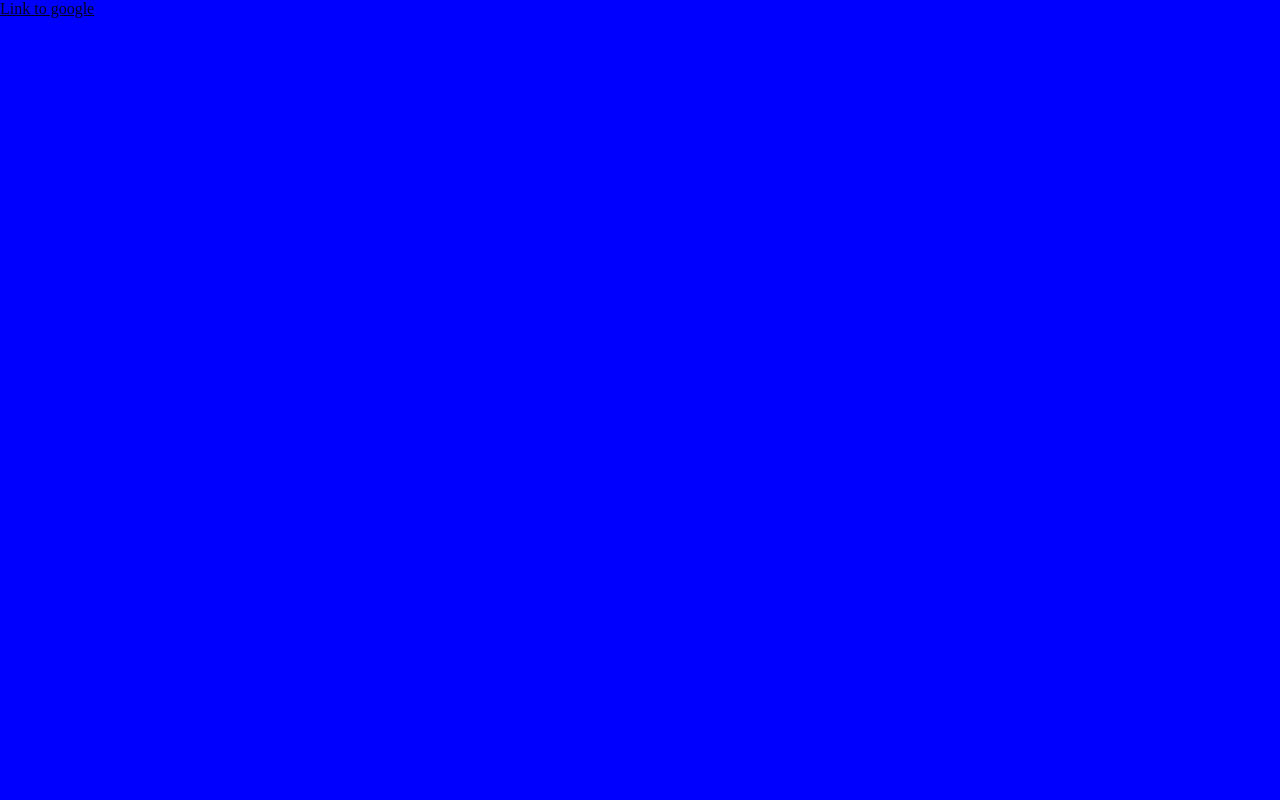
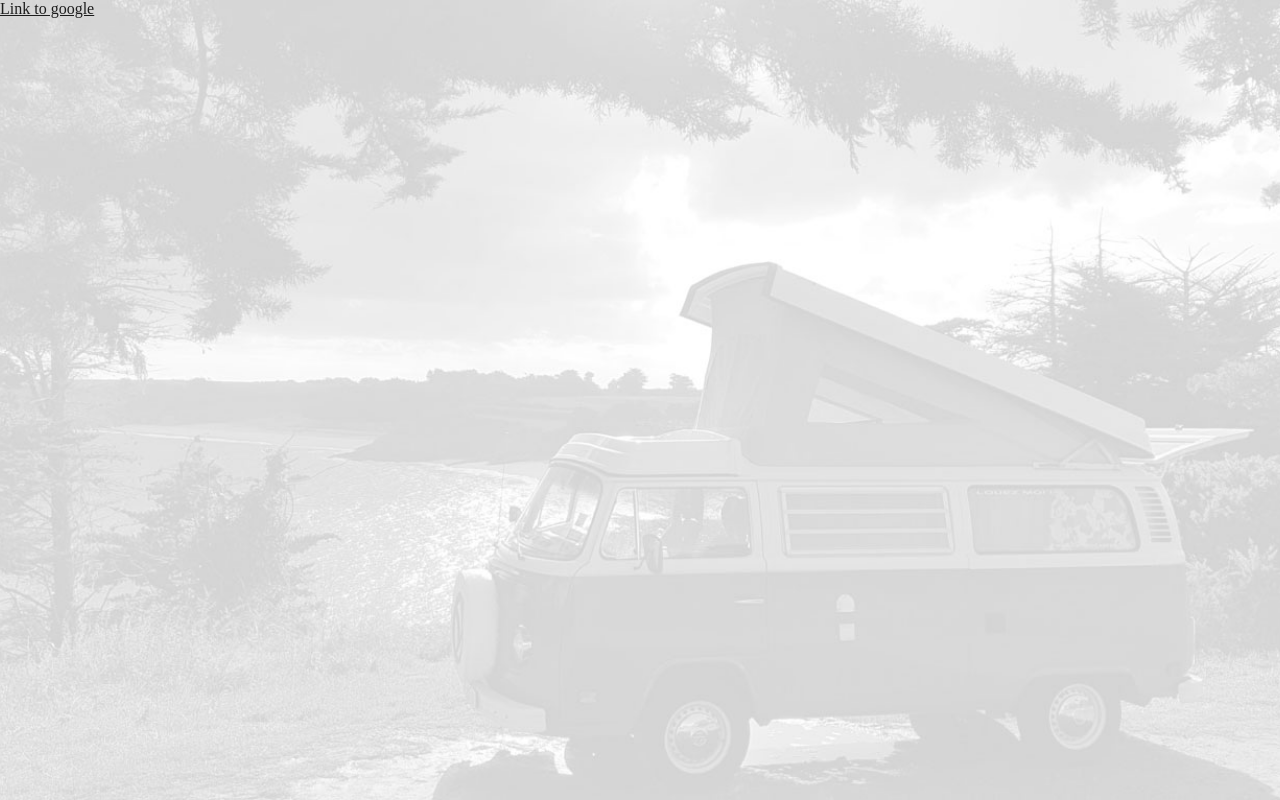
Before and after one commit to lukasproust/react-graphql-firebase-start-kit, a React app: page / in a window 1280 px wide. Built offline with nearby package versions, Linux system fonts and the light colour scheme.

Commit message:
Add url-loader for images (simple congif for now)

```diff
--- a/package.json
+++ b/package.json
@@ -36,6 +36,7 @@
     "eslint-plugin-jsx-a11y": "^6.0.2",
     "eslint-plugin-prettier": "^2.6.0",
     "eslint-plugin-react": "^7.4.0",
+    "file-loader": "^1.1.11",
     "html-loader": "^0.5.5",
     "html-webpack-plugin": "^3.1.0",
     "identity-obj-proxy": "^3.0.0",
@@ -46,6 +47,7 @@
     "style-loader": "^0.20.3",
     "stylelint": "^9.2.0",
     "stylelint-webpack-plugin": "^0.10.4",
+    "url-loader": "^1.0.1",
     "webpack": "^4.3.0",
     "webpack-cli": "^2.0.13",
     "webpack-dev-server": "^3.1.1"
--- a/src/components/Login/index.js
+++ b/src/components/Login/index.js
@@ -1,10 +1,12 @@
 import React from 'react';
 import Link from '../Link';
 
+import background from '../../shared/images/background.jpg';
 import styles from './styles.css';
 
 const Login = () => (
-  <div className={styles.background}>
+  <div className={styles.background} style={{ backgroundImage: background }}>
+    {console.log(background)}
     <Link page={'http://google.fr'}>{'Link to google'}</Link>
   </div>
 );
--- a/src/components/Login/styles.css
+++ b/src/components/Login/styles.css
@@ -1,4 +1,5 @@
 .background {
   height: 100%;
-  background-color: blue;
+  background: url('../../shared/images/background.jpg') center top no-repeat;
+  background-size: cover;
 }
--- a/webpack.config.js
+++ b/webpack.config.js
@@ -33,6 +33,17 @@ module.exports = {
           'css-loader?modules&importLoaders=1&localIdentName=[path]___[name]__[local]___[hash:base64:5]',
         ],
       },
+      {
+        test: /\.(png|jpg|gif)$/,
+        use: [
+          {
+            loader: 'url-loader',
+            options: {
+              limit: 15000,
+            },
+          },
+        ],
+      },
     ],
   },
   plugins: [
```
Also changed, not shown: src/shared/images/background.jpg (added), 1 other file (tests, documents, lock files or other folders).
